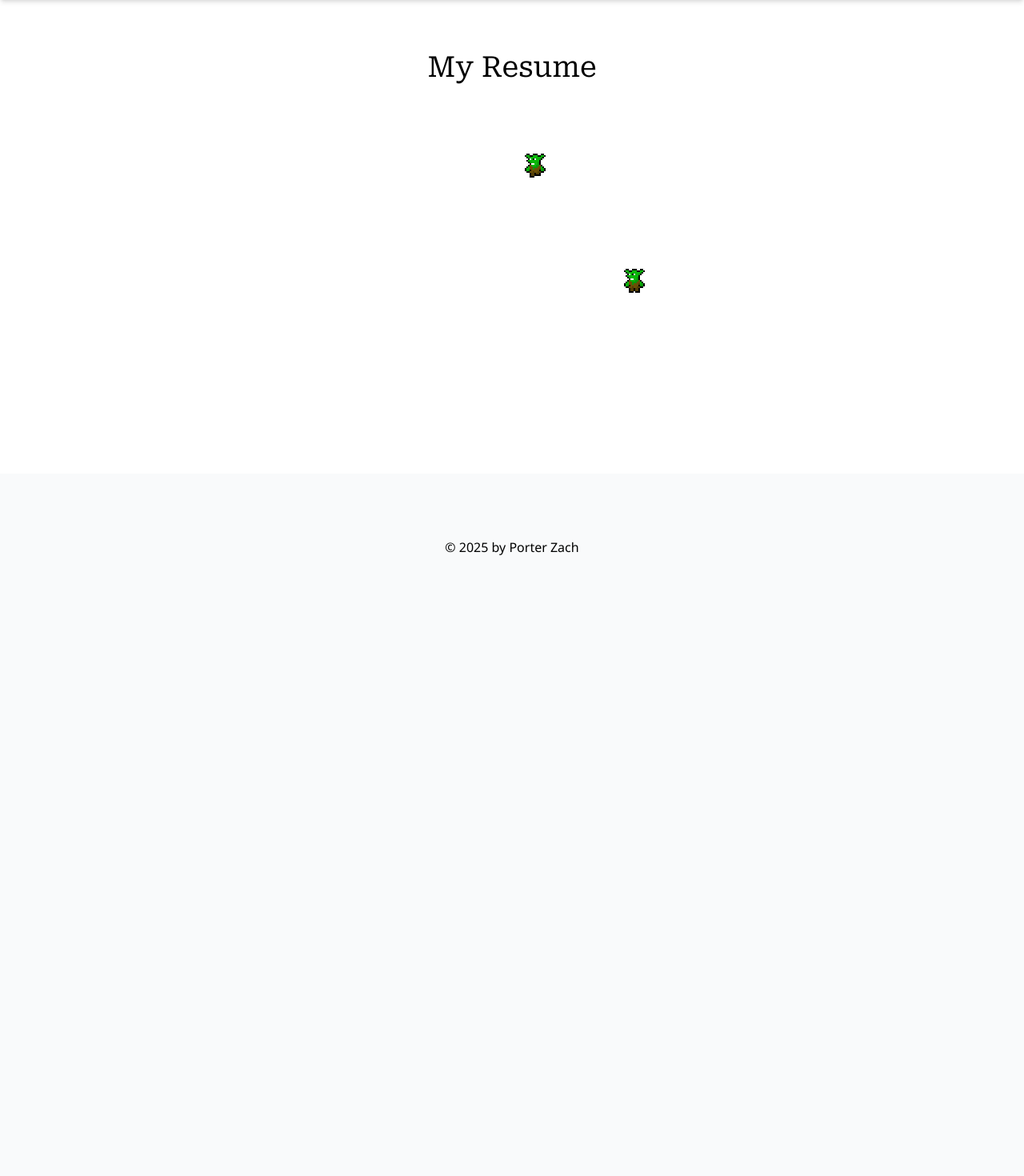
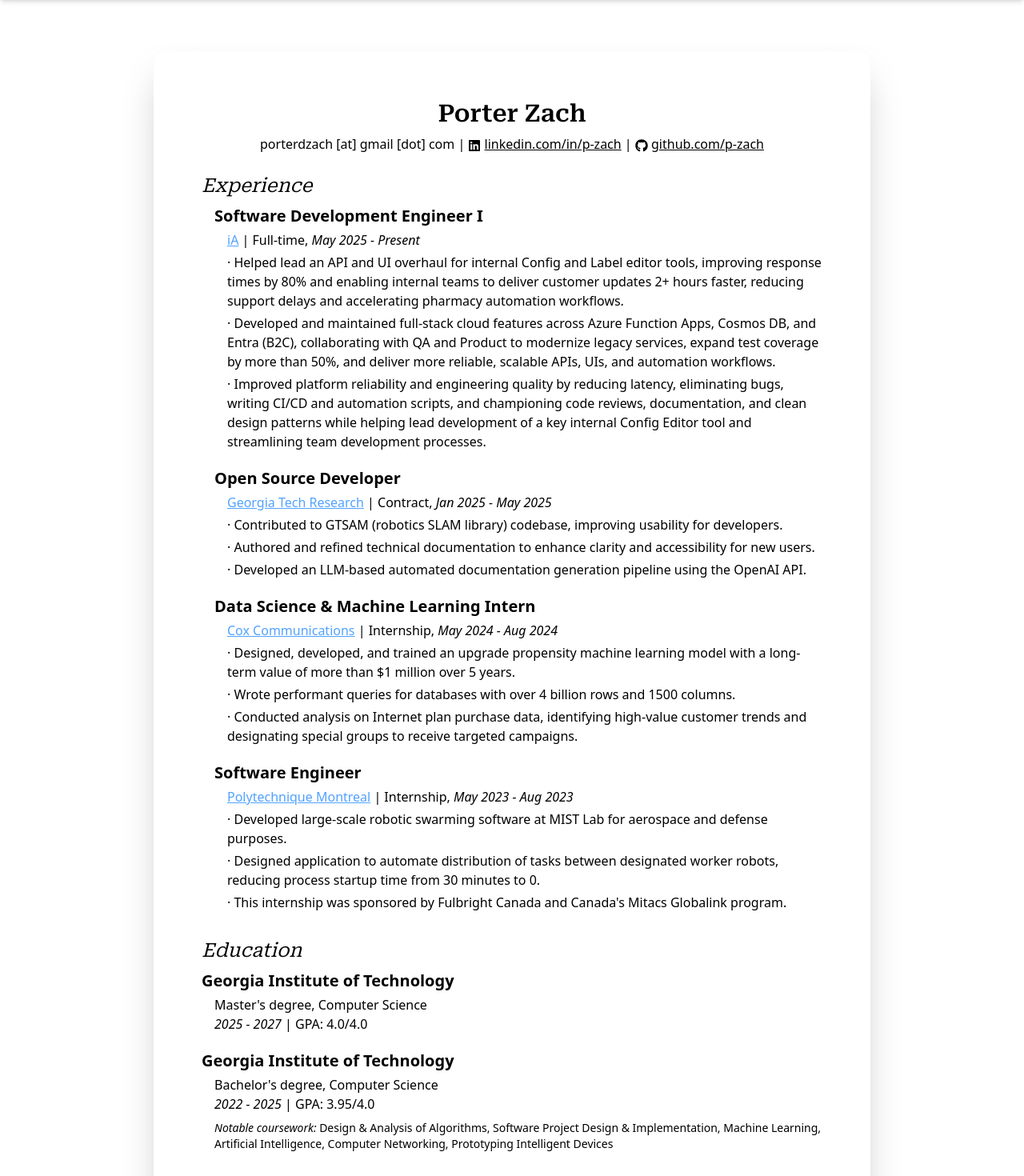
Before and after one commit to p-zach/pzachcom-frontend, a Next.js app: page /resume in a window 1280 px wide. Shown: the part 60-1530 px from the top of the page at 80% size. Before the commit the page ends 800 px from the top, so only its background shows below. Built offline with nearby package versions, Linux system fonts and the light colour scheme.

Commit message:
Add content to resume page

```diff
--- a/src/app/resume/page.tsx
+++ b/src/app/resume/page.tsx
@@ -1,12 +1,167 @@
 import Game from "@/components/TowerDefense";
+import { FaGithub, FaLinkedin } from 'react-icons/fa';
 
 export default function ResumePage() {
+  const resume = {
+    education: [
+      {
+        school: "Georgia Institute of Technology",
+        type: "Master's degree",
+        field: "Computer Science",
+        start_date: "2025",
+        end_date: "2027",
+        gpa: "4.0"
+      },
+      {
+        school: "Georgia Institute of Technology",
+        type: "Bachelor's degree",
+        field: "Computer Science",
+        start_date: "2022",
+        end_date: "2025",
+        gpa: "3.95",
+        coursework: "Design & Analysis of Algorithms, Software Project Design &\
+          Implementation, Machine Learning, Artificial Intelligence, Computer \
+          Networking, Prototyping Intelligent Devices"
+      },
+    ],
+    jobs: [
+      {
+        title: "Software Development Engineer I",
+        company: "iA",
+        company_link: "https://www.iarx.com",
+        start_date: "May 2025",
+        end_date: "Present",
+        type: "Full-time",
+        bullets: [
+          "Helped lead an API and UI overhaul for internal Config and Label \
+          editor tools, improving response times by 80% and enabling internal \
+          teams to deliver customer updates 2+ hours faster, reducing support \
+          delays and accelerating pharmacy automation workflows.",
+          "Developed and maintained full-stack cloud features across Azure \
+          Function Apps, Cosmos DB, and Entra (B2C), collaborating with QA and \
+          Product to modernize legacy services, expand test coverage by more \
+          than 50%, and deliver more reliable, scalable APIs, UIs, and \
+          automation workflows.",
+          "Improved platform reliability and engineering quality by reducing \
+          latency, eliminating bugs, writing CI/CD and automation scripts, and \
+          championing code reviews, documentation, and clean design patterns \
+          while helping lead development of a key internal Config Editor tool \
+          and streamlining team development processes."
+        ]
+      },
+      {
+        title: "Open Source Developer",
+        company: "Georgia Tech Research",
+        company_link: "https://www.gtri.gatech.edu/",
+        start_date: "Jan 2025",
+        end_date: "May 2025",
+        type: "Contract",
+        bullets: [
+          "Contributed to GTSAM (robotics SLAM library) codebase, improving \
+          usability for developers.",
+          "Authored and refined technical documentation to enhance clarity and \
+          accessibility for new users.",
+          "Developed an LLM-based automated documentation generation pipeline \
+          using the OpenAI API."
+        ]
+      },
+      {
+        title: "Data Science & Machine Learning Intern",
+        company: "Cox Communications",
+        company_link: "https://www.cox.com",
+        start_date: "May 2024",
+        end_date: "Aug 2024",
+        type: "Internship",
+        bullets: [
+          "Designed, developed, and trained an upgrade propensity machine \
+          learning model with a long-term value of more than $1 million over 5 \
+          years.",
+          "Wrote performant queries for databases with over 4 billion rows and \
+          1500 columns.",
+          "Conducted analysis on Internet plan purchase data, identifying \
+          high-value customer trends and designating special groups to receive \
+          targeted campaigns."
+        ]
+      },
+      {
+        title: "Software Engineer",
+        company: "Polytechnique Montreal",
+        company_link: "https://www.polymtl.ca",
+        start_date: "May 2023",
+        end_date: "Aug 2023",
+        type: "Internship",
+        bullets: [
+          "Developed large-scale robotic swarming software at MIST Lab for \
+          aerospace and defense purposes.",
+          "Designed application to automate distribution of tasks between \
+          designated worker robots, reducing process startup time from 30 \
+          minutes to 0.",
+          "This internship was sponsored by Fulbright Canada and Canada's \
+          Mitacs Globalink program."
+        ]
+      }
+    ]
+  }
+
   return (
     <div>
       <section className="py-16 bg-white">
-        <div className="container mx-auto px-100 text-center">
-          <h1 className="text-4xl font-roboto-serif text-brand-dark mb-6">My Resume</h1>
-          <Game />
+        <div className="container mx-auto px-6 text-center">
+          <div className="max-w-4xl mx-auto">
+            {/* <span className="...">...</span> is around every text field so
+            that only the actual text can be clicked on, not the whole text box.
+            If you just put `pointer-events-auto select-text` on the div or p
+            elements, there's a lot of blank space that the text box won't let
+            you click through, which is inconvenient for the minigame. */}
+            <div className="relative w-full h-full bg-white rounded-2xl shadow-2xl p-15 overflow-hidden">
+              <div className="relative z-10 text-brand-dark text-left pointer-events-none">
+                <h1 className="text-3xl font-roboto-serif text-center font-semibold mb-2"><span className="pointer-events-auto select-text">Porter Zach</span></h1>
+                <p className="text-center mb-6"><span className="pointer-events-auto select-text">
+                  porterdzach [at] gmail [dot] com | <FaLinkedin className="inline"/> <a href="https://www.linkedin.com/in/p-zach/" target="_blank" rel="noopener noreferrer" className="underline">linkedin.com/in/p-zach
+                  </a> | <FaGithub className="inline"/> <a href="https://github.com/p-zach" target="_blank" rel="noopener noreferrer" className="underline">github.com/p-zach</a>
+                </span></p>
+                <h2 className="text-2xl font-roboto-serif italic -mb-3"><span className="pointer-events-auto select-text">Experience</span></h2>
+                <div className="ml-4">
+                  {resume.jobs.map((j) =>
+                    <div key={j.company + j.title} className="mt-5">
+                      <h2 className="text-xl font-bold mb-1"><span className="pointer-events-auto select-text">{j.title}</span></h2>
+                      <div className="ml-4">
+                        <p className="mb-1">
+                          <span className="pointer-events-auto select-text"><a href={j.company_link} target="_blank" rel="noopener noreferrer" className="underline text-blue-400">
+                            {j.company}
+                          </a> | <span className="">{j.type}
+                          </span>, <span className="italic">{j.start_date} - {j.end_date}</span></span>
+                        </p>
+                        {j.bullets.map((b) =>
+                          <p key={b} className="mb-1">
+                            <span className="pointer-events-auto select-text">· {b}</span>
+                          </p>
+                        )}
+                      </div>
+                    </div>
+                  )}
+                </div>
+                <h2 className="text-2xl font-roboto-serif italic -mb-3 mt-8"><span className="pointer-events-auto select-text">Education</span></h2>
+                {resume.education.map((e) =>
+                  <div key={e.type} className="mt-5">
+                    <h2 className="text-xl font-bold mb-1"><span className="pointer-events-auto select-text">{e.school}</span></h2>
+                    <div className="ml-4">
+                      <p className="">
+                        <span className="pointer-events-auto select-text">{e.type}, {e.field}</span>
+                      </p>
+                      <p className="">
+                        <span className="pointer-events-auto select-text"><span className="italic">{e.start_date} - {e.end_date}</span> | GPA: {e.gpa}/4.0</span>
+                      </p>
+                      {e.coursework && <p className="text-sm mt-2">
+                        <span className="pointer-events-auto select-text"><span className="italic">Notable coursework:</span> {e.coursework}</span>
+                      </p>}
+                    </div>
+                  </div>
+                )}
+              </div>
+              <Game />
+            </div>
+          </div>
         </div>
       </section>
     </div>
```
